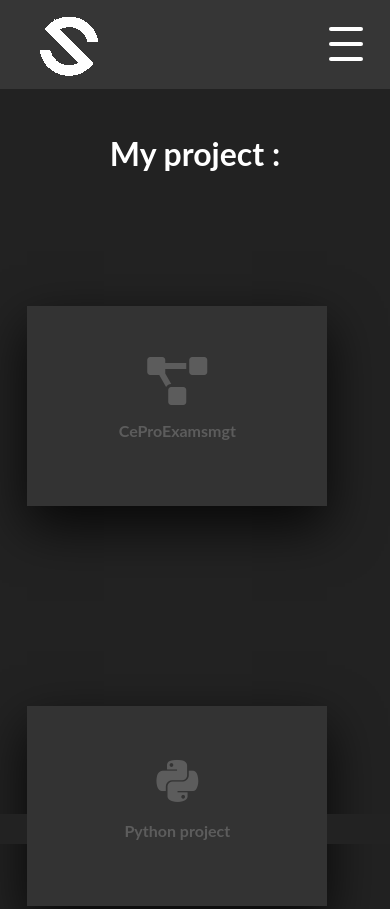
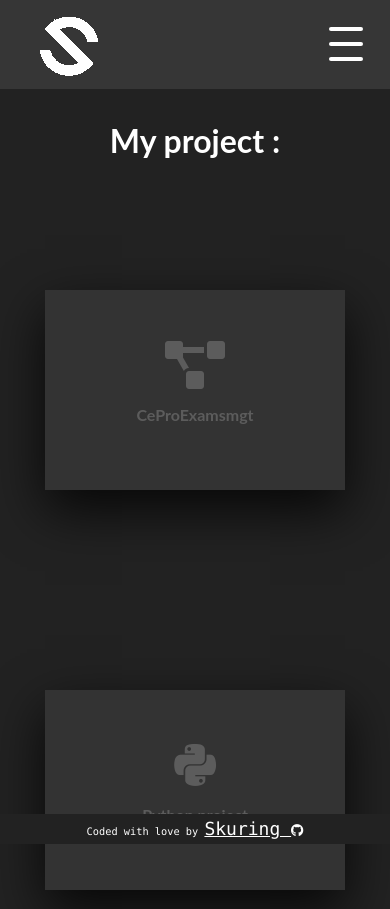
Before and after one commit to micmic20066/module_293, a plain HTML site: page pages/projet.html in a window 390 px wide. Shown: the top 909 px of the page. Drawn offline with Linux system fonts and the light colour scheme.

Commit message:
second commit (change margin in section preoject)

```diff
--- a/css/base.css
+++ b/css/base.css
@@ -102,6 +102,7 @@ footer {
 	line-height: 1.3;
 	font-family: Menlo, monospace;
 	font-size: calc(0.4em + 1vmin);
+	z-index: 9;
 }
 
 .footer a:link,
--- a/css/projet.css
+++ b/css/projet.css
@@ -111,3 +111,11 @@ a {
 	color: whitesmoke;
 	box-shadow: inset 0px 0px 10px rgba(0, 0, 0, 0.5);
 }
+
+@media only screen and (max-width: 767px) {
+	/* Masquer l'élément input */
+
+	main {
+		margin: 0 30% 0 30%;
+	}
+}
```
